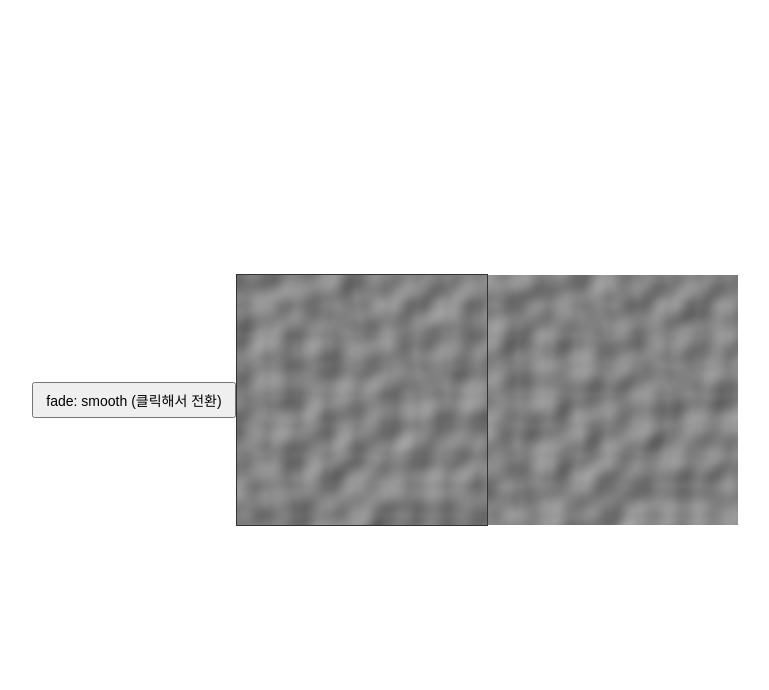
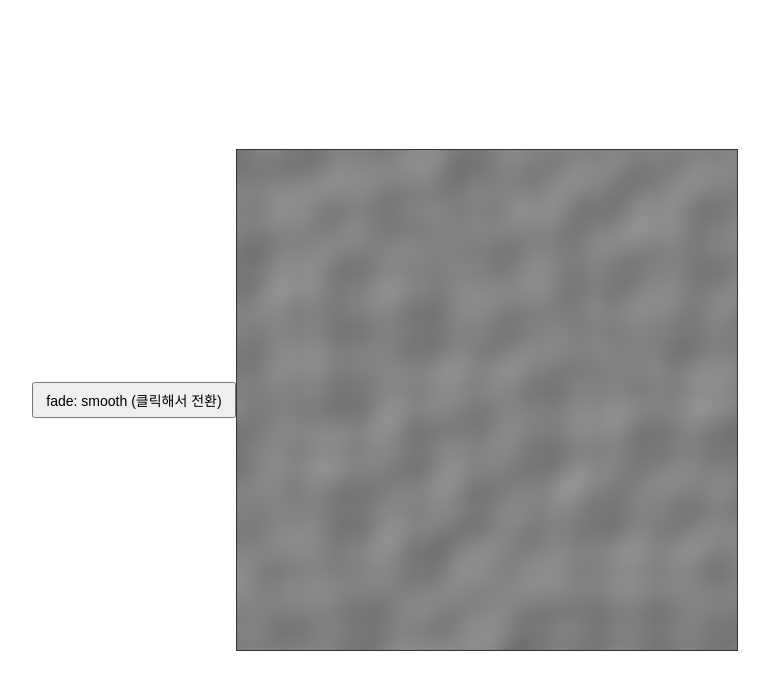
Before and after one commit to novice0840/graphics-playground, a website built with Vite: page index.html in a window 1280 px wide. Shown: the whole page, without its empty margins (255-1024 px from the left). Built offline with nearby package versions, Linux system fonts and the light colour scheme.

Commit message:
Revert "feat: normal 벡터 반대방향 비교군 추가"
This reverts commit 07c7877b19f67111b09337d8d369021e817ecb80.

```diff
--- a/index.html
+++ b/index.html
@@ -6,8 +6,7 @@
     <title>graphics-playground</title>
   </head>
   <body>
-    <canvas id="canvas" width="250" height="250"></canvas>
-    <canvas id="canvas2" width="250" height="250"></canvas>
+    <canvas id="canvas" width="500" height="500"></canvas>
     <script type="module" src="/src/main.ts"></script>
   </body>
 </html>
--- a/src/main.ts
+++ b/src/main.ts
@@ -1,14 +1,12 @@
 import "./style.css";
 import { Perlin, setFadeMode, fadeMode } from "./perlin";
 
-const SIZE = 250;
+const SIZE = 500;
 // 값이 클수록 영역(덩어리)이 커진다. 한 칸이 차지하는 픽셀 수.
-const SCALE = 30;
+const SCALE = 60;
 
 const canvas = document.querySelector<HTMLCanvasElement>("#canvas")!;
 const ctx = canvas.getContext("2d")!;
-const canvas2 = document.querySelector<HTMLCanvasElement>("#canvas2")!;
-const ctx2 = canvas2.getContext("2d")!;
 
 const perlin = new Perlin();
 
@@ -19,12 +17,10 @@ const LIGHT = { x: -0.6 / len, y: -0.6 / len, z: 0.5 / len };
 
 // 노이즈를 높이맵으로 보고 음영을 입혀 그린다.
 // 기울기(1차 미분)가 꺾이는 셀 경계는 선형 보간일 때 격자 줄무늬로 드러난다.
-// flip=true면 법선의 x·y 부호를 반대로 (빛을 반대편에서 쏘는 효과)
-function render(targetCtx: CanvasRenderingContext2D, flip = false) {
-  const image = targetCtx.createImageData(SIZE, SIZE);
+function render() {
+  const image = ctx.createImageData(SIZE, SIZE);
   const data = image.data;
   const eps = 1 / SCALE; // (앱실론) 기울기 계산용 미소 간격
-  const sign = flip ? 1 : -1;
 
   for (let y = 0; y < SIZE; y++) {
     for (let x = 0; x < SIZE; x++) {
@@ -38,7 +34,7 @@ function render(targetCtx: CanvasRenderingContext2D, flip = false) {
       const nz = 1;
       // len = 법선 벡터 (-dx, -dy, nz)의 길이
       const len = Math.hypot(dx, dy, nz);
-      const normal = { x: (sign * dx) / len, y: (sign * dy) / len, z: nz / len };
+      const normal = { x: -dx / len, y: -dy / len, z: nz / len };
 
       // 람베르트 음영: 법선·빛 내적
       const diffuse = Math.max(
@@ -55,7 +51,7 @@ function render(targetCtx: CanvasRenderingContext2D, flip = false) {
     }
   }
 
-  targetCtx.putImageData(image, 0, 0);
+  ctx.putImageData(image, 0, 0);
 }
 
 // smooth ↔ linear 토글 버튼
@@ -65,16 +61,12 @@ button.style.cssText =
 function updateLabel() {
   button.textContent = `fade: ${fadeMode} (클릭해서 전환)`;
 }
-function renderAll() {
-  render(ctx, false); // 원본
-  render(ctx2, true); // 법선 x·y 부호 반전
-}
 button.addEventListener("click", () => {
   setFadeMode(fadeMode === "smooth" ? "linear" : "smooth");
   updateLabel();
-  renderAll();
+  render();
 });
 updateLabel();
 canvas.parentElement?.insertBefore(button, canvas);
 
-renderAll();
+render();
```
